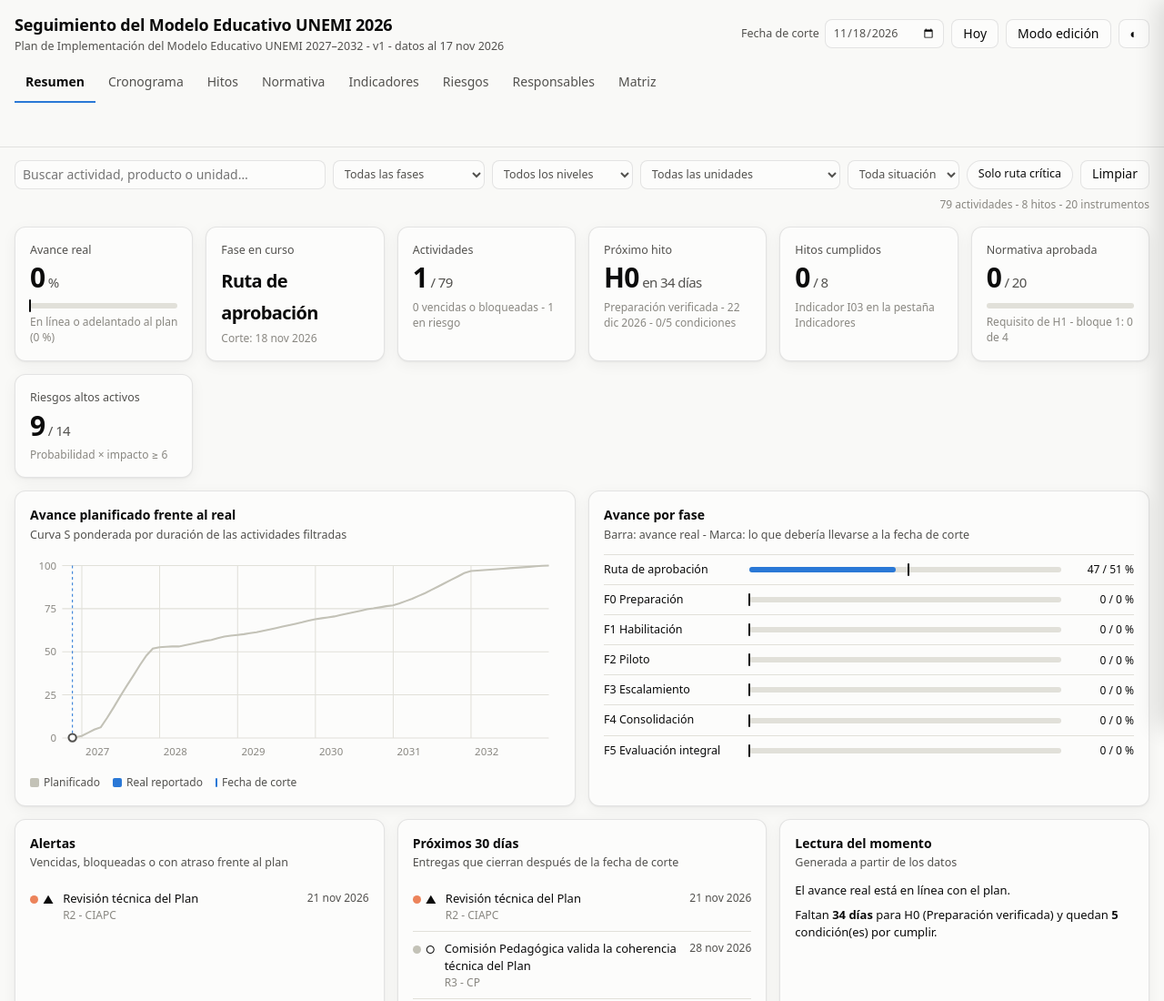
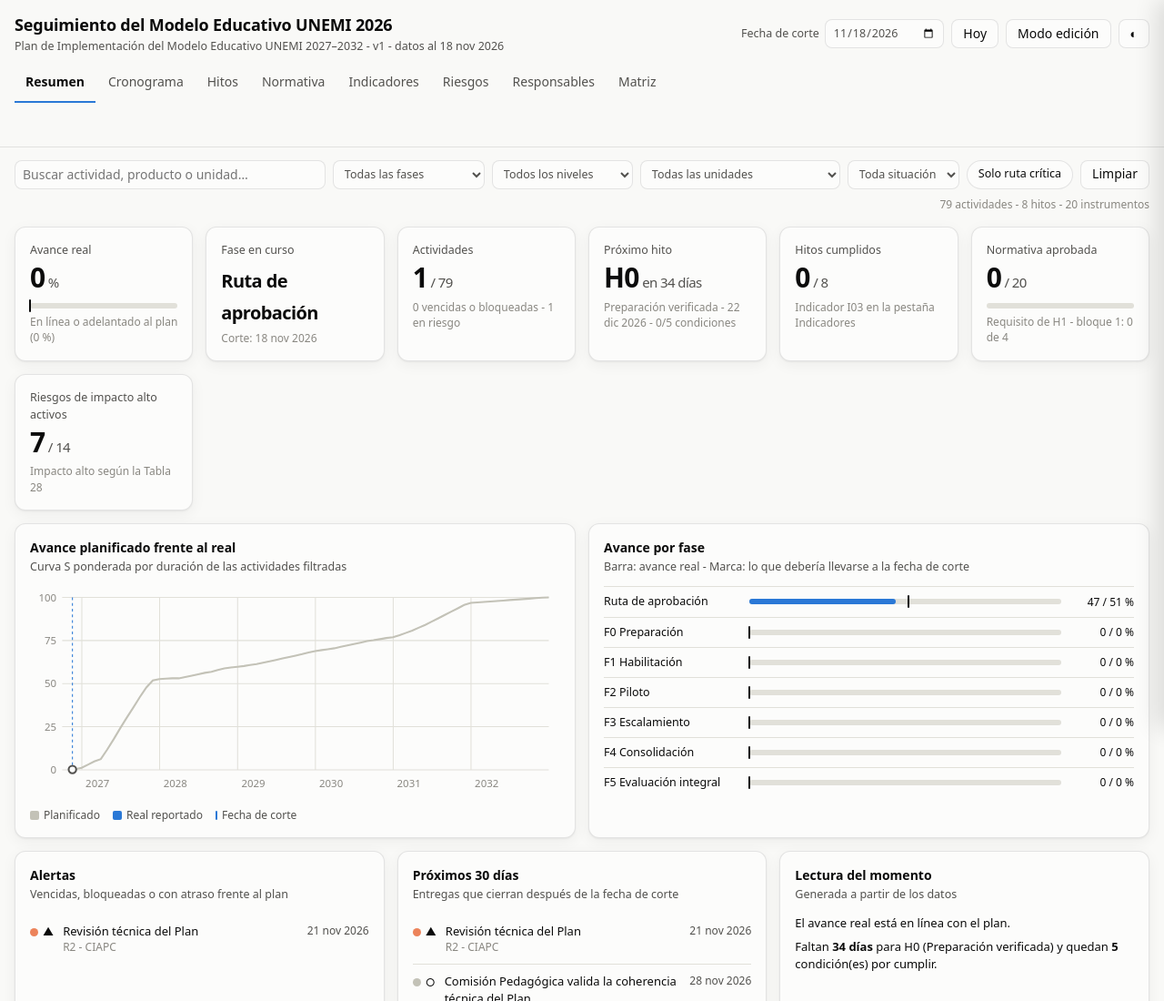
Before and after one commit to dipa-unemi/implementacion_modelo_unemi, a plain HTML site: page index.html in a window 1280 px wide. Shown: the top 1100 px of the page at 91% size. Drawn offline with Linux system fonts and the light colour scheme.

Commit message:
Ajustes del Plan v1: H4 y H6 los decide la CGA, fechas de R5 a R7 en la semana 15 y riesgos de impacto alto según la Tabla 28

```diff
--- a/data.js
+++ b/data.js
@@ -13,7 +13,7 @@ window.PLAN_DATA = {
   meta: {
     titulo: "Plan de Implementación del Modelo Educativo UNEMI 2027–2032",
     version: "1",
-    corte: "2026-11-17",
+    corte: "2026-11-18",
     horizonte: ["2026-10-01", "2032-12-31"],
     proponente: "VAFG - Dirección de Innovación de Procesos Académicos"
   },
@@ -41,13 +41,13 @@ window.PLAN_DATA = {
     { id: "H3", fecha: "2028-12-15", fase: "F2", decide: "CGA", nombre: "Decisión de escalamiento",
       condiciones: ["Informe de pilotaje aprobado", "Normativa e instrumentos ajustados", "Decisión: extender sin cambios / con ajustes / repetir piloto"],
       cumplidas: [], estado: "Pendiente", fechaReal: null },
-    { id: "H4", fecha: "2029-12-14", fase: "F3", decide: "Comisión ocasional (la CGA remite el informe anual)", nombre: "Ola 1 evaluada",
+    { id: "H4", fecha: "2029-12-14", fase: "F3", decide: "CGA, con informe de la comisión ocasional", nombre: "Ola 1 evaluada",
       condiciones: ["Informe de cobertura, incidencias y resultados de la ola 1", "Informe anual del Modelo al OCS"],
       cumplidas: [], estado: "Pendiente", fechaReal: null },
     { id: "H5", fecha: "2030-12-18", fase: "F3", decide: "CGA (el OCS conoce el informe)", nombre: "Ola 2 incorporada",
       condiciones: ["Ola 2 incorporada y evaluada", "Informe anual del Modelo al OCS"],
       cumplidas: [], estado: "Pendiente", fechaReal: null },
-    { id: "H6", fecha: "2031-12-19", fase: "F4", decide: "CGA, CGC", nombre: "Modelo consolidado",
+    { id: "H6", fecha: "2031-12-19", fase: "F4", decide: "CGA (la CGC conoce los resultados)", nombre: "Modelo consolidado",
       condiciones: ["Modelo integrado a la autoevaluación", "Brechas del Modelo en el POA 2032"],
       cumplidas: [], estado: "Pendiente", fechaReal: null },
     { id: "H7", fecha: "2032-12-17", fase: "F5", decide: "OCS", nombre: "Evaluación integral 2027–2032",
@@ -57,13 +57,13 @@ window.PLAN_DATA = {
 
   // nivel: Grado | Posgrado | EC (Educación Continua) | Transversal
   actividades: [
-    // Ruta de aprobación (Tabla 30). R5 y R6: fechas por confirmar (antes de las sesiones de la CGA y del OCS).
+    // Ruta de aprobación (Tabla 30). R5 a R7 en la semana 15 (30 nov – 5 dic).
     { id: "R1", fase: "R", componente: "Aprobación", nombre: "Validar el inventario de normas, guías e instrumentos citados", inicio: "2026-10-16", fin: "2026-11-04", responsables: ["Equipo redactor (DIPA)"], nivel: "Transversal", producto: "Inventario validado", estado: "Completado", avance: 100, actualizado: "2026-11-17" },
     { id: "R2", fase: "R", componente: "Aprobación", nombre: "Revisión técnica del Plan", inicio: "2026-11-16", fin: "2026-11-21", responsables: ["CIAPC"], participan: ["DIPA"], nivel: "Transversal", producto: "Informe de revisión", estado: "No iniciado", avance: 0 },
     { id: "R3", fase: "R", componente: "Aprobación", nombre: "Comisión Pedagógica valida la coherencia técnica del Plan", inicio: "2026-11-23", fin: "2026-11-28", responsables: ["CP"], participan: ["DIPA"], nivel: "Transversal", producto: "Plan validado por la Comisión Pedagógica", estado: "No iniciado", avance: 0, critica: true },
     { id: "R4", fase: "R", componente: "Aprobación", nombre: "Armar el expediente (Modelo y Plan) y el oficio de remisión con los puntos a resolver", inicio: "2026-11-26", fin: "2026-11-28", responsables: ["DIPA"], participan: ["VAFG"], nivel: "Transversal", producto: "Expediente y oficio de remisión", estado: "No iniciado", avance: 0 },
-    { id: "R5", fase: "R", componente: "Aprobación", nombre: "VAFG revisa el expediente y lo remite a la CGA", inicio: "2026-11-30", fin: "2026-12-01", responsables: ["VAFG"], participan: ["DIPA"], nivel: "Transversal", producto: "Oficio de remisión a la CGA", estado: "No iniciado", avance: 0, nota: "Fecha por confirmar" },
-    { id: "R6", fase: "R", componente: "Aprobación", nombre: "CGA aprueba el Modelo y el Plan y los remite al OCS", inicio: "2026-12-01", fin: "2026-12-03", responsables: ["CGA"], participan: ["VAFG", "SG"], nivel: "Transversal", producto: "Resolución de la CGA", estado: "No iniciado", avance: 0, critica: true, nota: "Fecha por confirmar" },
+    { id: "R5", fase: "R", componente: "Aprobación", nombre: "VAFG revisa el expediente y lo remite a la CGA", inicio: "2026-11-30", fin: "2026-12-01", responsables: ["VAFG"], participan: ["DIPA"], nivel: "Transversal", producto: "Oficio de remisión a la CGA", estado: "No iniciado", avance: 0 },
+    { id: "R6", fase: "R", componente: "Aprobación", nombre: "CGA aprueba el Modelo y el Plan y los remite al OCS", inicio: "2026-12-01", fin: "2026-12-03", responsables: ["CGA"], participan: ["VAFG", "SG"], nivel: "Transversal", producto: "Resolución de la CGA", estado: "No iniciado", avance: 0, critica: true },
     { id: "R7", fase: "R", componente: "Aprobación", nombre: "OCS aprueba el Modelo y el Plan en la misma sesión", inicio: "2026-12-03", fin: "2026-12-05", responsables: ["OCS"], participan: ["SG"], nivel: "Transversal", producto: "Aprobación en sesión; la SG emite la resolución", estado: "No iniciado", avance: 0, critica: true },
 
     // Fase 0 (Tabla 15)
--- a/index.html
+++ b/index.html
@@ -463,7 +463,7 @@ svg text { fill: var(--muted); font-size: 11px; font-family: inherit; }
     var nucleo = DATA.instrumentos.filter(function (i) { return i.nucleo; });
     var nucOk = nucleo.filter(function (i) { return i.etapa === "Aprobado"; }).length;
     var allOk = DATA.instrumentos.filter(function (i) { return i.etapa === "Aprobado"; }).length;
-    var riskHi = DATA.riesgos.filter(function (r) { return r.estado === "Activo" && r.prob * r.impacto >= 6; }).length;
+    var riskHi = DATA.riesgos.filter(function (r) { return r.estado === "Activo" && r.impacto === 3; }).length;
     var gap = pct(pr.plan) - pct(pr.real);
     var nextDays = next ? Math.round((d(next.fecha) - t) / DAY) : null;
     var faseActual = DATA.fases.filter(function (f) { return t >= d(f.inicio) && t <= d(f.fin); }).map(function (f) { return f.nombre; }).join(" / ") || (t < d(DATA.fases[0].inicio) ? "Antes del inicio" : "Plan concluido");
@@ -475,7 +475,7 @@ svg text { fill: var(--muted); font-size: 11px; font-family: inherit; }
       kpi("Próximo hito", next ? esc(next.id) + '<small> ' + (nextDays >= 0 ? "en " + nextDays + " días" : "atrasado " + (-nextDays) + " días") + "</small>" : "—", next ? esc(next.nombre) + " - " + fmt(next.fecha) + " - " + next.cumplidas.length + "/" + next.condiciones.length + " condiciones" : "Todos cumplidos"),
       kpi("Hitos cumplidos", hitosOk + "<small> / 8</small>", "Indicador I03 en la pestaña Indicadores"),
       kpi("Normativa aprobada", allOk + "<small> / " + DATA.instrumentos.length + "</small>", "Requisito de H1 - bloque 1: " + nucOk + " de " + nucleo.length, '<div class="meter"><i style="width:' + (allOk / DATA.instrumentos.length * 100) + '%"></i></div>'),
-      kpi("Riesgos altos activos", riskHi + "<small> / " + DATA.riesgos.length + "</small>", "Probabilidad × impacto ≥ 6")
+      kpi("Riesgos de impacto alto activos", riskHi + "<small> / " + DATA.riesgos.length + "</small>", "Impacto alto según la Tabla 28")
     ].join("");
 
     renderCurva(list);
```
